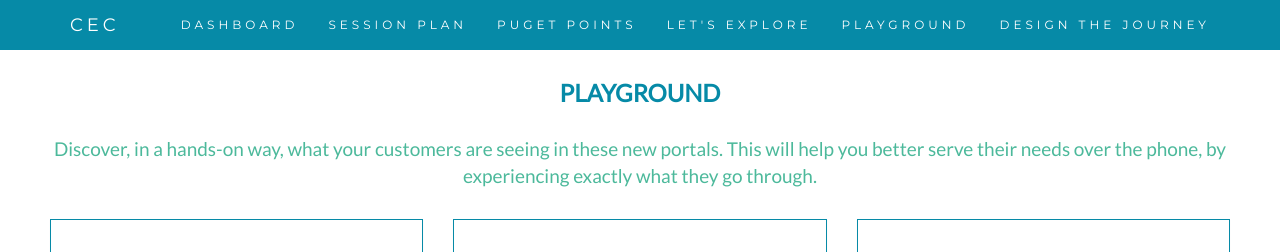
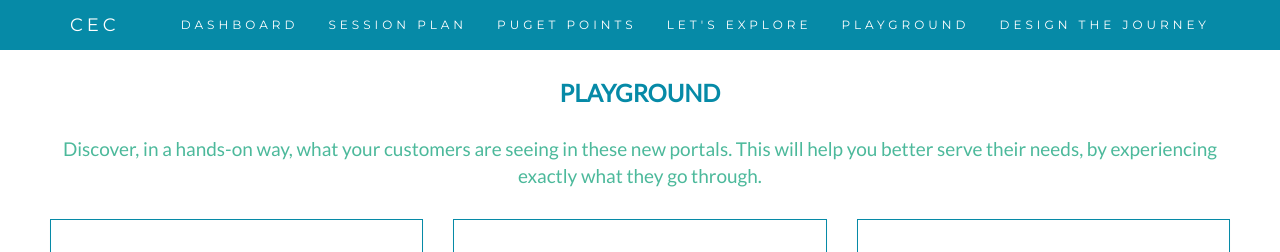
Before and after one commit to pugetcec/playground, a plain HTML site: page index.html in a window 1280 px wide. Shown: the top 252 px of the page. Drawn offline with nearby package versions, Linux system fonts and the light colour scheme.

Commit message:
change description text

```diff
--- a/index.html
+++ b/index.html
@@ -221,7 +221,7 @@
 <div class="container-fluid">
   <div class="text-center">
     <h2>Playground</h2>
-    <h4>Discover, in a hands-on way, what your customers are seeing in these new portals. This will help you better serve their needs over the phone, by experiencing exactly what they go through.</h4>
+    <h4>Discover, in a hands-on way, what your customers are seeing in these new portals. This will help you better serve their needs, by experiencing exactly what they go through.</h4>
   </div>
   <div class="row">
 
```
